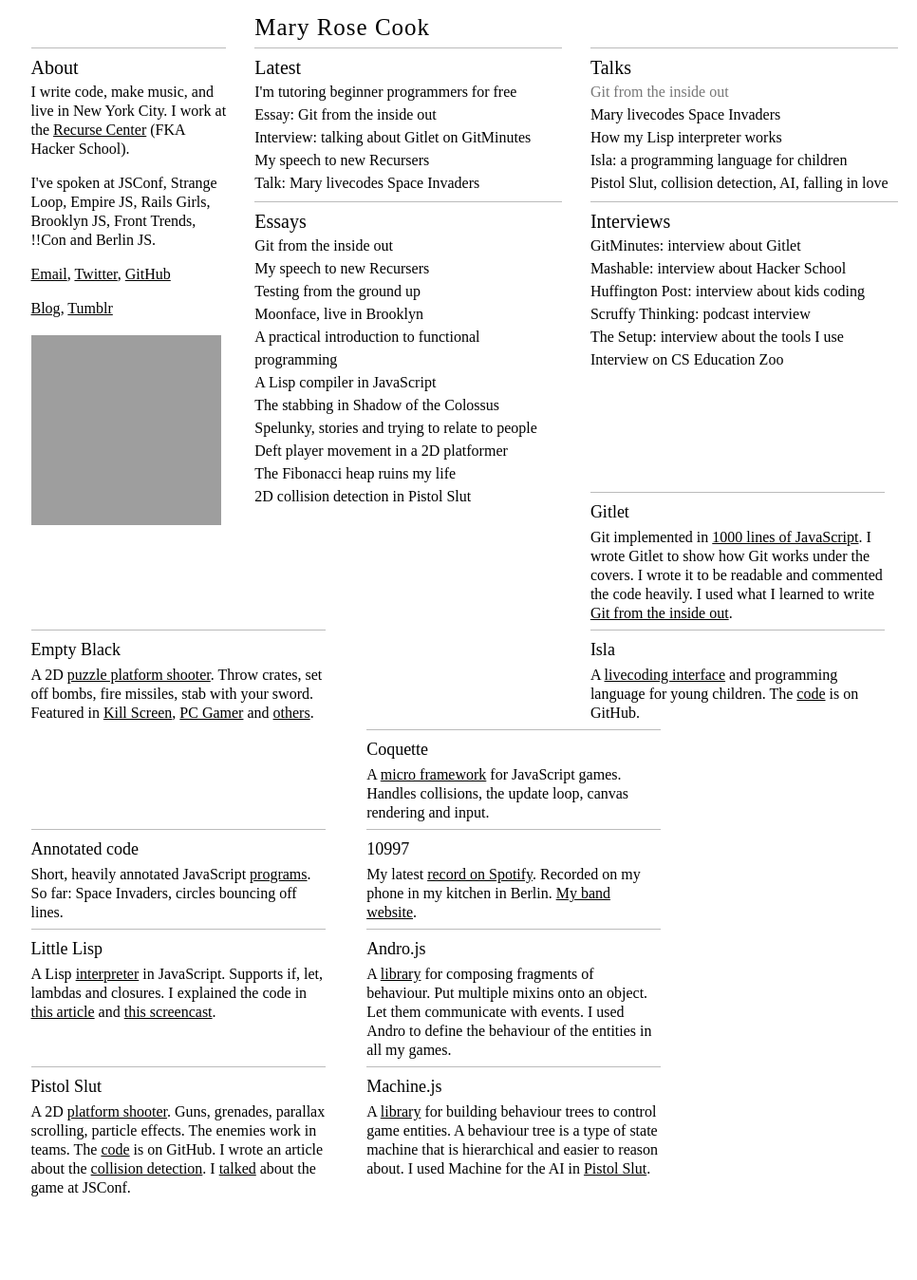
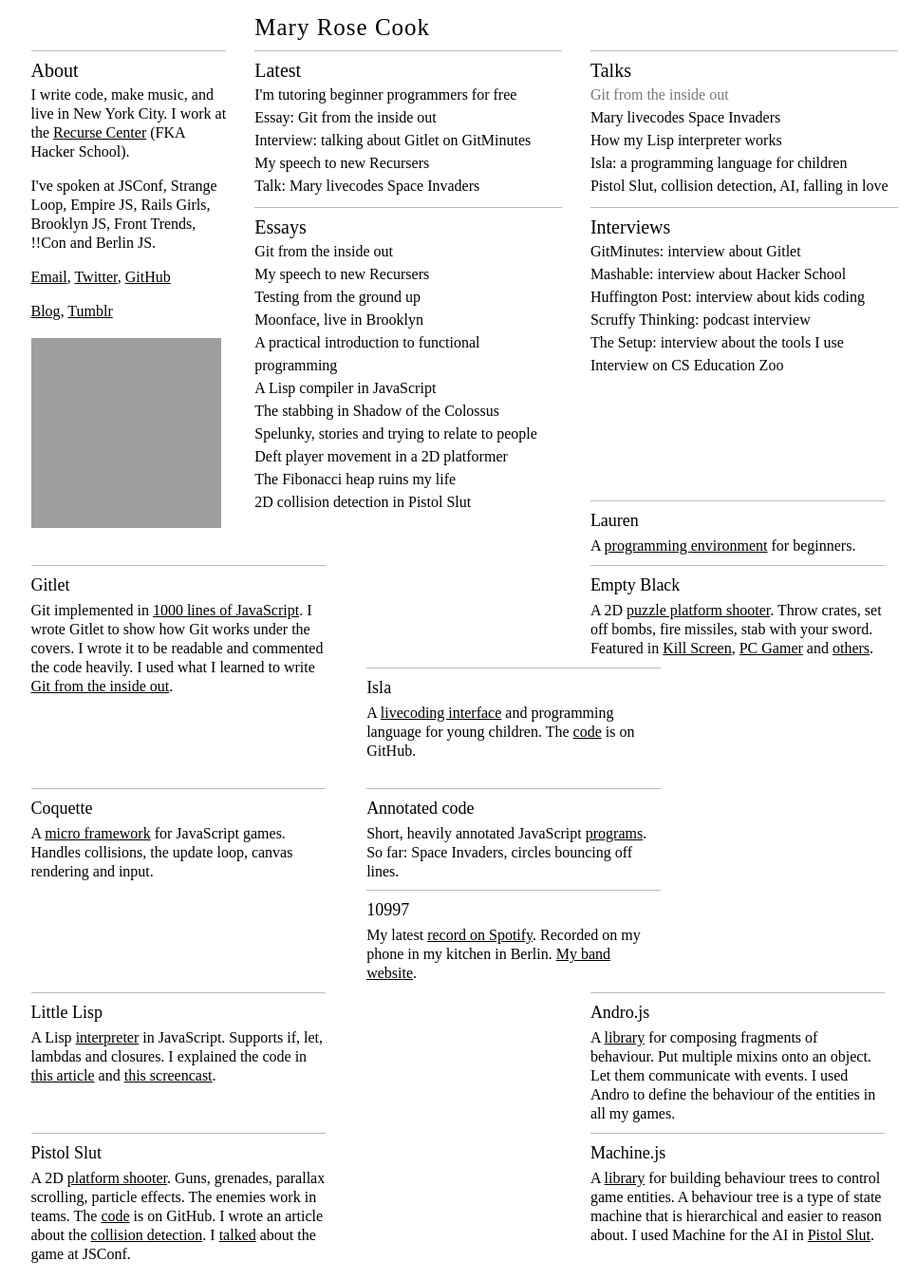
Before and after one commit to zahrabakhshalizadeh/maryrosecook.com, a Jekyll site: the page index.html, which Jekyll copies as it is, in a window 1280 px wide. Shown: the whole page at 95% size, without its empty margins (151-1117 px from the left). Built offline with Jekyll 4.4.1, drawn with Linux system fonts in a browser that asks for light colours; Markdown is read by kramdown in place of the engine named in the settings; before the commit the page ends 1278 px from its top, so only the background shows below that; grey boxes are pictures that could not be loaded.

Commit message:
add Lauren to project list

```diff
--- a/css/homepage.css
+++ b/css/homepage.css
@@ -93,7 +93,7 @@
 }
 
 .content {
-  padding: 5px 5px 2px 5px;
+  padding: 5px 5px 5px 5px;
 }
 
 [class*='col-'] {
--- a/index.html
+++ b/index.html
@@ -127,6 +127,14 @@
 				</div>
 			</div>
 
+      <div class="col-4point5-12">
+        <div class="content project" style="height: auto;">
+          <h3><a href="http://lauren.maryrosecook.com">Lauren</a></h3>
+          <p>
+            A <a href="http://lauren.maryrosecook.com">programming environment</a> for beginners.
+          </p>
+        </div>
+      </div>
 
       <div class="col-4point5-12">
         <div class="content project" style="height: auto;">
@@ -140,17 +148,17 @@
         </div>
       </div>
 
+      <div class="col-3-12 left-shunt">&nbsp;</div>
+
       <div class="col-4point5-12">
-        <div class="content project" style="height: 146px;">
+        <div class="content project" style="height: auto;">
           <h3><a href="http://emptyblack.com">Empty Black</a></h3>
           <p>A 2D <a href="http://emptyblack.com">puzzle platform shooter</a>.  Throw crates, set off bombs, fire missiles, stab with your sword.  Featured in <a href="http://killscreendaily.com/articles/interviews/conversation-mary-rose-cook-indie-developer-no-patience-indie-games/">Kill Screen</a>, <a href="http://www.pcgamer.com/2012/09/21/the-free-webgame-round-up-3/">PC Gamer</a> and <a href="/blog/post/a-collection-of-empty-black-coverage">others</a>.</p>
         </div>
       </div>
 
-      <div class="col-3-12 left-shunt">&nbsp;</div>
-
       <div class="col-4point5-12">
-        <div class="content project" style="height: auto;">
+        <div class="content project" style="height: 127px;">
           <h3><a href="http://islalanguage.org">Isla</a></h3>
           <p>
             A <a href="http://islalanguage.org">livecoding interface</a> and programming language for young children.
@@ -158,6 +166,8 @@
           </p>
         </div>
       </div>
+
+      <div class="col-3-12 left-shunt">&nbsp;</div>
 
       <div class="col-4point5-12">
         <div class="content project" style="height: auto;">
@@ -170,10 +180,8 @@
         </div>
       </div>
 
-      <div class="col-3-12 left-shunt">&nbsp;</div>
-
       <div class="col-4point5-12">
-        <div class="content project" style="height: auto;">
+        <div class="content project" style="height: 107px;">
           <h3><a href="http://annotated-code.maryrosecook.com">Annotated code</a></h3>
           <p>
             Short, heavily annotated JavaScript
@@ -182,6 +190,8 @@
           </p>
         </div>
       </div>
+
+      <div class="col-3-12 left-shunt">&nbsp;</div>
 
       <div class="col-4point5-12">
         <div class="content project" style="height: auto;">
@@ -192,10 +202,8 @@
         </div>
       </div>
 
-      <div class="col-3-12 left-shunt">&nbsp;</div>
-
       <div class="col-4point5-12">
-        <div class="content project" style="height: 115px;">
+        <div class="content project" style="height: auto;">
           <h3><a href="https://github.com/maryrosecook/littlelisp">Little Lisp</a></h3>
           <p>
             A Lisp <a href="https://github.com/maryrosecook/littlelisp">interpreter</a> in JavaScript.  Supports if, let, lambdas and closures.
@@ -204,6 +212,8 @@
           </p>
         </div>
       </div>
+
+      <div class="col-3-12 left-shunt">&nbsp;</div>
 
       <div class="col-4point5-12">
         <div class="content project" style="height: auto;">
@@ -217,8 +227,6 @@
         </div>
       </div>
 
-      <div class="col-3-12 left-shunt">&nbsp;</div>
-
       <div class="col-4point5-12">
         <div class="content project" style="height: auto;">
           <h3><a href="http://pistolslut.com">Pistol Slut</a></h3>
@@ -231,6 +239,8 @@
           </p>
         </div>
       </div>
+
+      <div class="col-3-12 left-shunt">&nbsp;</div>
 
       <div class="col-4point5-12">
         <div class="content project" style="height: 160px;">
```
